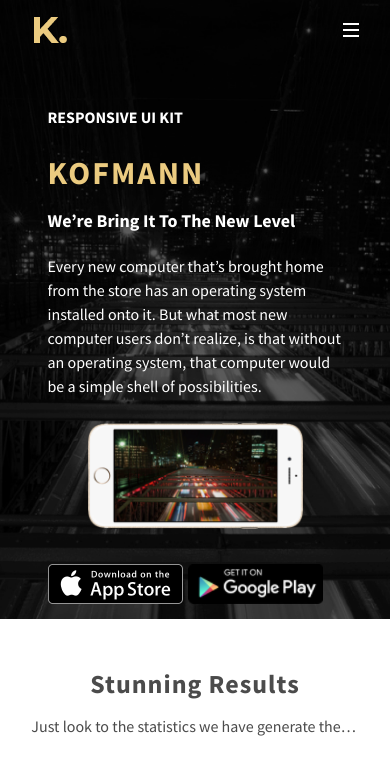
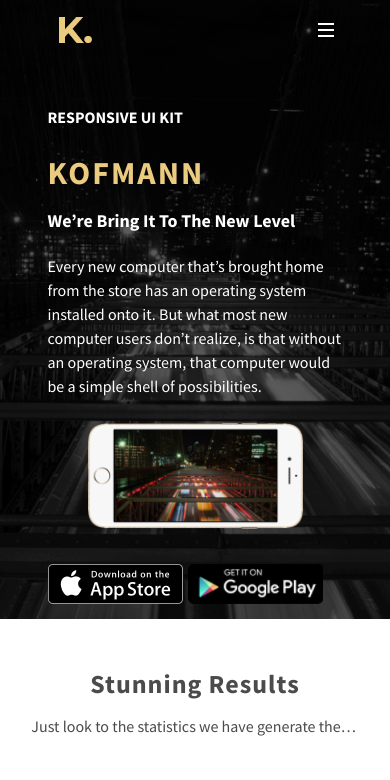
Before and after one commit to zelich89/14_KOFMANN, a website: page index.html in a window 390 px wide. Shown: the top 780 px of the page. Drawn offline with nearby package versions, Linux system fonts and the light colour scheme.

Commit message:
menu&burger3

```diff
--- a/index.html
+++ b/index.html
@@ -140,9 +140,9 @@
 
         <nav class="d-flex navbar navbar-expand-lg">
             <a href="#" class="logo-small">
-                <img src="images/kofmann.png" alt="">
+                <img class="ml-25 ml-lg-0" src="images/kofmann.png" alt="">
             </a>
-            <div class="burger d-lg-none" data-toggle="collapse" data-target="#navbarSupportedContent" aria-controls="navbarSupportedContent" aria-expanded="false" aria-label="Toggle navigation">
+            <div class="burger d-lg-none mr-25" data-toggle="collapse" data-target="#navbarSupportedContent" aria-controls="navbarSupportedContent" aria-expanded="false" aria-label="Toggle navigation">
                 <div class="burger-bar"></div>
                 <div class="burger-bar"></div>
                 <div class="burger-bar"></div>
```
